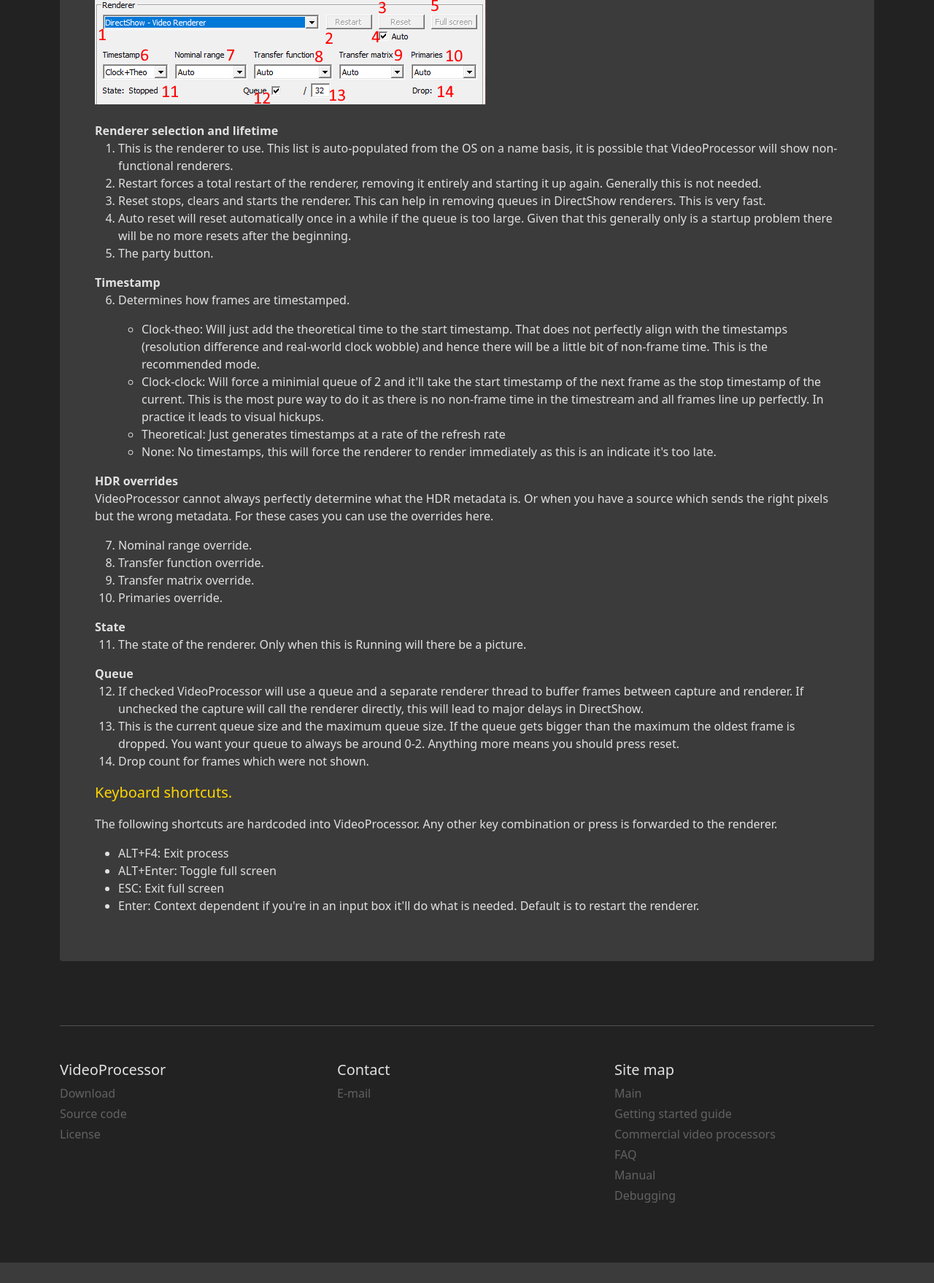
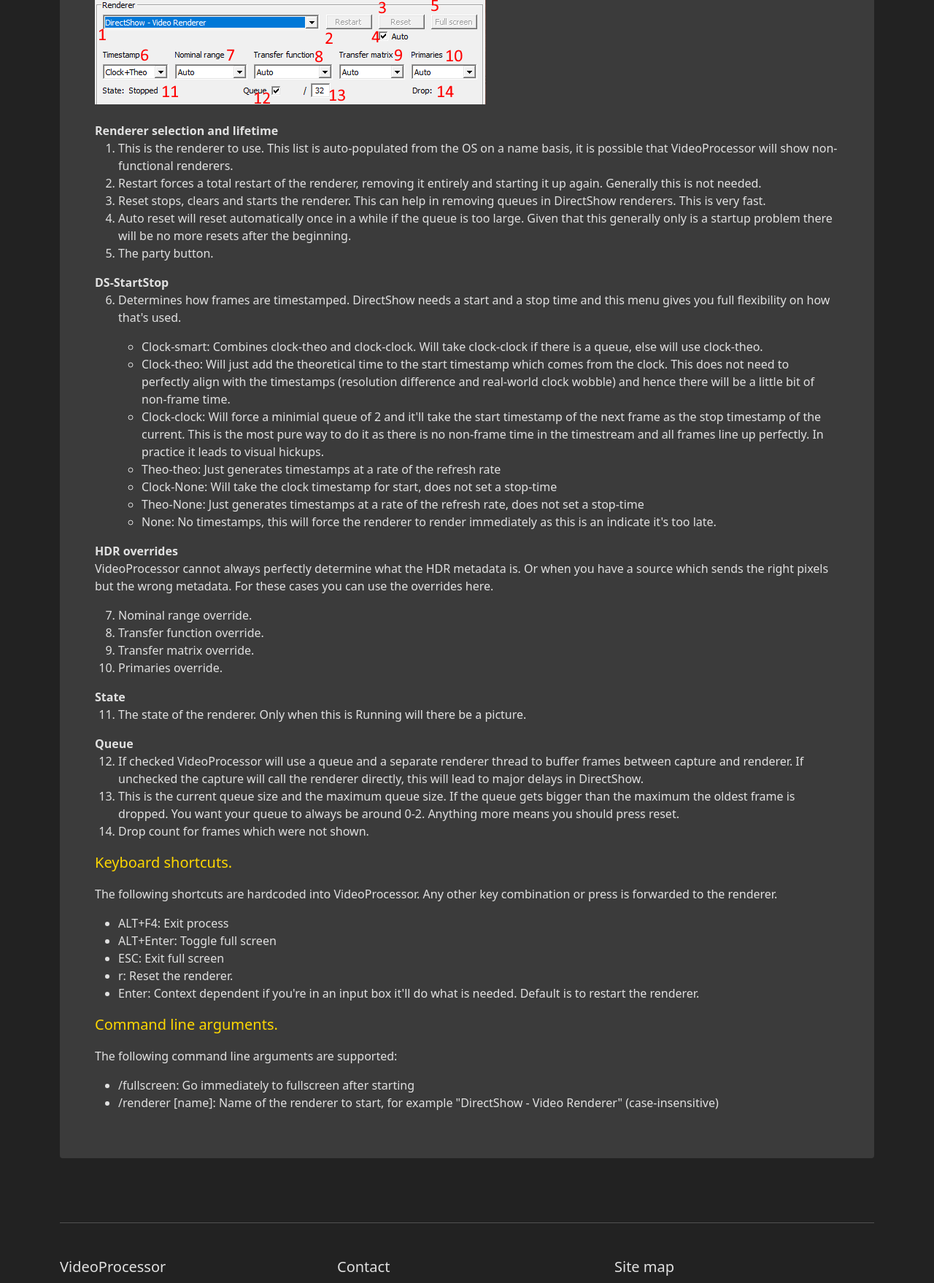
Before and after one commit to defl/videoprocessor_website, a Flask app: page /manual in a window 1280 px wide. Shown: the part 3352-5110 px from the top of the page at 73% size. Before the commit the page ends 5082 px from the top, so only its background shows below. Run offline with Flask 2, Linux system fonts and the light colour scheme; some libraries are stand-ins or nearby versions.

Commit message:
0.3.2 beta1 changes and some minor stuff

```diff
--- a/site/templates/TODO.txt
+++ b/site/templates/TODO.txt
@@ -1,3 +1,4 @@
 Help page with links from software
 Tutorial on how to measure frame-delay with a meter, set correct delay in VideoProcessor, setup delay in external AV unit
 Tutorial on how to do a 3d LUT
+Tutorial on scripting startup.
--- a/site/templates/index.html
+++ b/site/templates/index.html
@@ -21,7 +21,9 @@
                     can significantly improve image quality on most displays and beamers.
                 </p>
                 <p class="text-muted">
-                    It can only process what your capture card allows to be captured, hence it cannot be used to view HDCP protected content.
+                    <i>
+                        It can only process what your capture card allows to be captured, hence it cannot be used to view HDCP protected content.
+                    </i>
                 </p>
                 <div class="d-grid gap-2 d-md-flex justify-content-md-start">
                     <a id='download-button' href="https://github.com/defl/videoprocessor/releases" class="btn btn-primary btn-lg px-4 me-md-2" role="button">Download</a>
--- a/site/templates/manual.html
+++ b/site/templates/manual.html
@@ -167,22 +167,29 @@
                 <li>The party button.</li>
             </ol>
 
-            <b>Timestamp</b>
+            <b>DS-StartStop</b>
             <ol start="6">
                 <li>
-                    <p>Determines how frames are timestamped.</p>
+                    <p>
+                        Determines how frames are timestamped. DirectShow needs a start and a stop time and this menu gives you full flexibility on how that's used.
+
+                    </p>
                     <ul>
                         <li>
-                            Clock-theo: Will just add the theoretical time to the start timestamp.
-                            That does not perfectly align with the timestamps (resolution difference and real-world clock wobble) and hence there will be a little bit of non-frame time.
-                            This is the recommended mode.
+                            Clock-smart: Combines clock-theo and clock-clock. Will take clock-clock if there is a queue, else will use clock-theo.
+                        </li>
+                        <li>
+                            Clock-theo: Will just add the theoretical time to the start timestamp which comes from the clock.
+                            This does not need to perfectly align with the timestamps (resolution difference and real-world clock wobble) and hence there will be a little bit of non-frame time.
                         </li>
                         <li>
                             Clock-clock: Will force a minimial queue of 2 and it'll take the start timestamp of the next frame as the stop timestamp of the current.
                             This is the most pure way to do it as there is no non-frame time in the timestream and all frames line up perfectly.
                             In practice it leads to visual hickups.
                         </li>
-                        <li>Theoretical: Just generates timestamps at a rate of the refresh rate</li>
+                        <li>Theo-theo: Just generates timestamps at a rate of the refresh rate</li>
+                        <li>Clock-None: Will take the clock timestamp for start, does not set a stop-time</li>
+                        <li>Theo-None: Just generates timestamps at a rate of the refresh rate, does not set a stop-time</li>
                         <li>None: No timestamps, this will force the renderer to render immediately as this is an indicate it's too late.</li>
                     </ul>
                 </li>
@@ -222,7 +229,19 @@
                 <li>ALT+F4: Exit process</li>
                 <li>ALT+Enter: Toggle full screen</li>
                 <li>ESC: Exit full screen</li>
+                <li>r: Reset the renderer.</li>
                 <li>Enter: Context dependent if you're in an input box it'll do what is needed. Default is to restart the renderer.</li>
+            </ul>
+
+
+            <!-- Command line arguments -->
+            <p class="lead my-3" style="color: #FED700;">Command line arguments.</p>
+            <p>
+                The following command line arguments are supported:
+            </p>
+            <ul>
+                <li>/fullscreen: Go immediately to fullscreen after starting</li>
+                <li>/renderer [name]: Name of the renderer to start, for example "DirectShow - Video Renderer" (case-insensitive)</li>
             </ul>
 
         </div>
--- a/videoprocessor.py
+++ b/videoprocessor.py
@@ -2,7 +2,7 @@
 from flask_sitemap import Sitemap
 
 app = Flask(
-    "VideoProcessor",
+    __name__,
     static_url_path='/static',
     static_folder='site/static',
     template_folder='site/templates')
```
